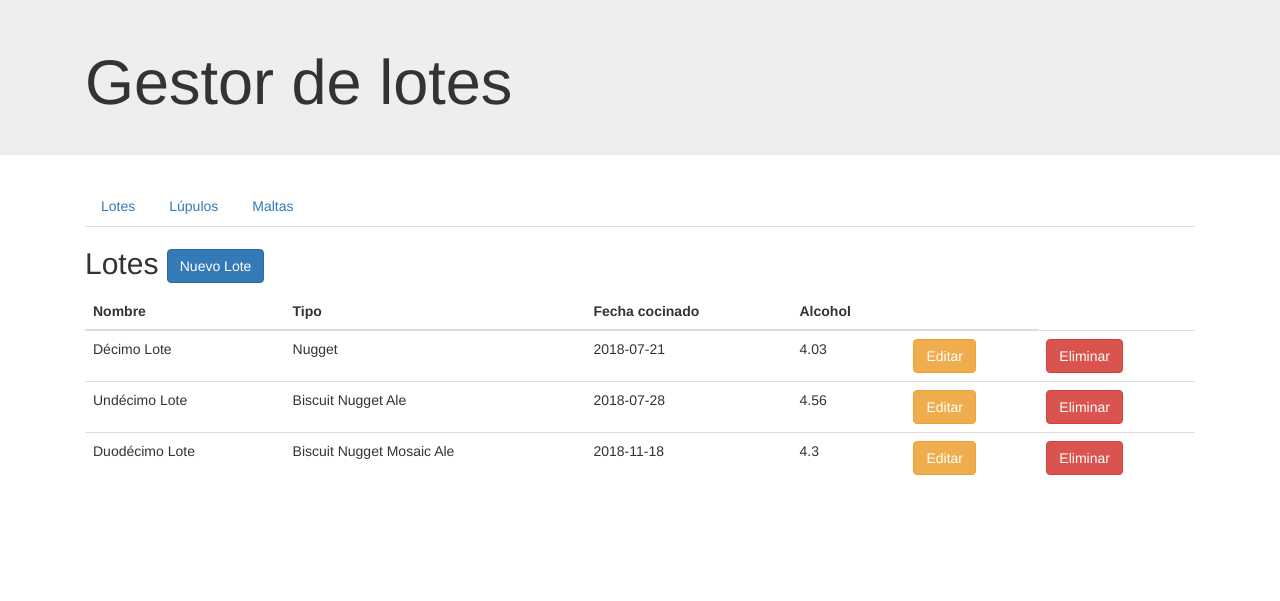
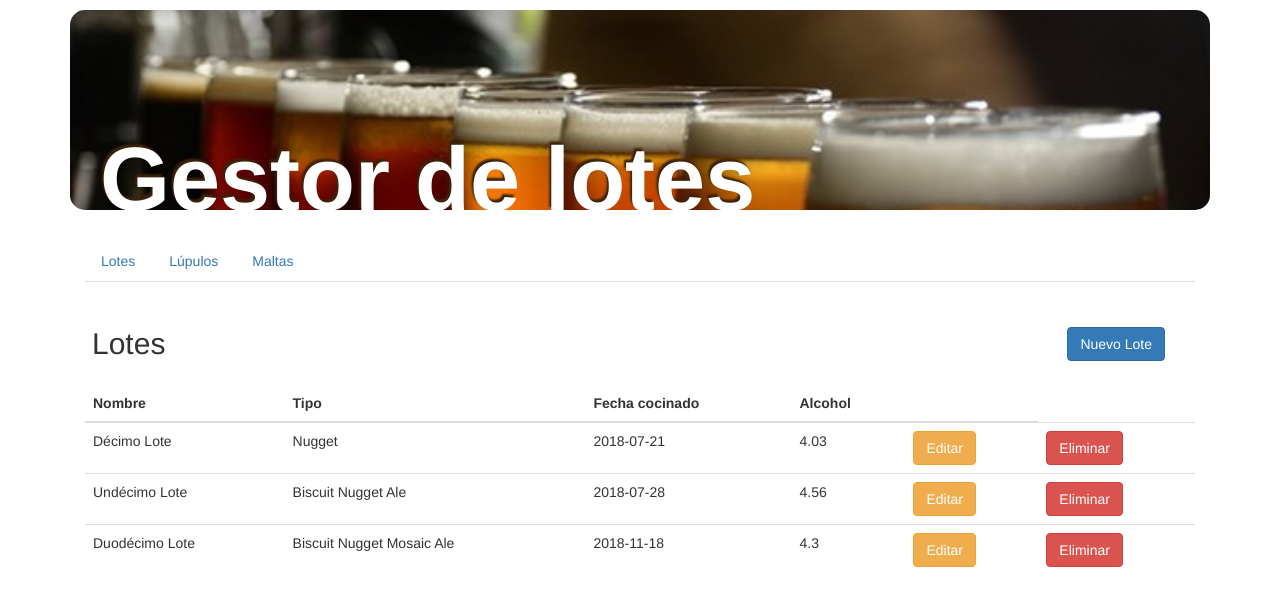
Before and after one commit to andillas/bbadmin, a PHP site: page /beer_batches_manager/lote in a window 1280 px wide. Shown: the top 601 px of the page. Run offline with PHP 8.4, Linux system fonts and the light colour scheme; data comes from the database, SQL or seed files in the repository.

```diff
--- a/assets/css/style.css
+++ b/assets/css/style.css
@@ -125,3 +125,29 @@ fieldset {
 .right{
     float: right;
 }
+
+header .jumbotron{
+  margin-top: 10px;
+  padding-top: 100px;
+  color: #ffffff;
+  height: 200px;
+  background-image: url('../img/Cerveza-artesanal.jpg');
+  background-size: cover;
+  border-radius: 15px;
+  -webkit-transition: 0.5s all;
+  transition: 0.5s all;
+  text-shadow: -2px -3px 2px #3d230a;
+
+}
+header h1{
+  font-size: 90px !important;
+  font-weight: 800;
+}
+.titu-seccion{
+  margin: 45px 30px 25px 7px;
+}
+legend{ padding: 0 20px; width: auto !important; border-bottom: 0 !important; }
+.fs-maltas{ margin-left: 15px; padding-left: 40px }
+.fs-lupulos{ float: right; margin-right: 18px; padding-left: 40px }
+.fs-maltas .btn{width: auto !important;}
+.fs-lupulos .btn{width: auto !important;}
--- a/view/fragments/header.php
+++ b/view/fragments/header.php
@@ -24,7 +24,7 @@
 </head>
 <body>
 <header>
-    <div class="jumbotron">
+    <div class="jumbotron container">
         <h1 class="container">Gestor de lotes</h1>
     </div>
 </header>
--- a/view/lote/list_lote.php
+++ b/view/lote/list_lote.php
@@ -1,7 +1,7 @@
 <section class="container">
     <header>
-        <h2>Lotes
-                <a class="btn btn-primary float-right" href="./lote/newLote">Nuevo Lote</a>
+        <h2 class="titu-seccion">Lotes
+                <a class="btn btn-primary right" href="./lote/newLote">Nuevo Lote</a>
         </h2>
 
     </header>
--- a/view/lupulo/edit_lupulo.php
+++ b/view/lupulo/edit_lupulo.php
@@ -1,5 +1,5 @@
 <section class="container">
-    <header><h2>Editar lúpulo</h2></header>
+    <header><h2 class="titu-seccion">Editar lúpulo</h2></header>
     <article>
         <form>
             <input type="hidden" id="id_editar_lupulo" name="id_editar_lupulo" value="<?php echo $lupulo_data->id_lupulo; ?>">
--- a/view/lupulo/list_lupulo.php
+++ b/view/lupulo/list_lupulo.php
@@ -1,7 +1,7 @@
 <section class="container">
     <header>
-        <h2>Lúpulos
-                <a class="btn btn-primary float-right" href="./lupulo/newLupulo">Nuevo lúpulo</a>
+        <h2 class="titu-seccion">Lúpulos
+                <a class="btn btn-primary right" style="" href="./lupulo/newLupulo">Nuevo lúpulo</a>
         </h2>
 
     </header>
--- a/view/lupulo/new_lupulo.php
+++ b/view/lupulo/new_lupulo.php
@@ -1,5 +1,5 @@
 <section class="container">
-    <header><h2>Nuevo lúpulo</h2></header>
+    <header><h2 class="titu-seccion">Nuevo lúpulo</h2></header>
     <article>
         <form>
             <div class="form-group">
--- a/view/malta/list_malta.php
+++ b/view/malta/list_malta.php
@@ -1,7 +1,7 @@
 <section class="container">
     <header>
-        <h2>Maltas
-                <a class="btn btn-primary float-right" href="./malta/newMalta">Nueva Malta</a>
+        <h2 class="titu-seccion">Maltas
+                <a class="btn btn-primary right" href="./malta/newMalta">Nueva Malta</a>
         </h2>
 
     </header>
```
Also changed, not shown: view/lote/new_lote.php (+7 -7 lines), assets/img/1479491664_084262_1479491723_album_normal.jpg (added), assets/img/Cerveza-artesanal.jpg (added), assets/img/cerveza-artesalan.jpg (added).
